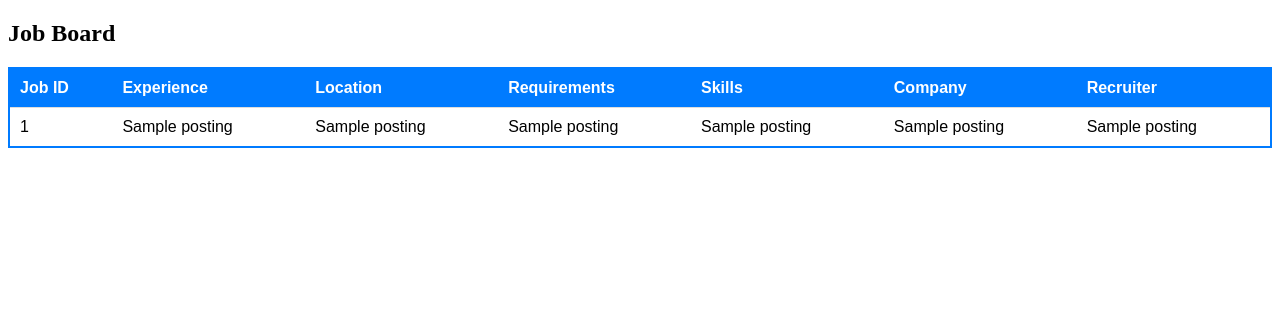
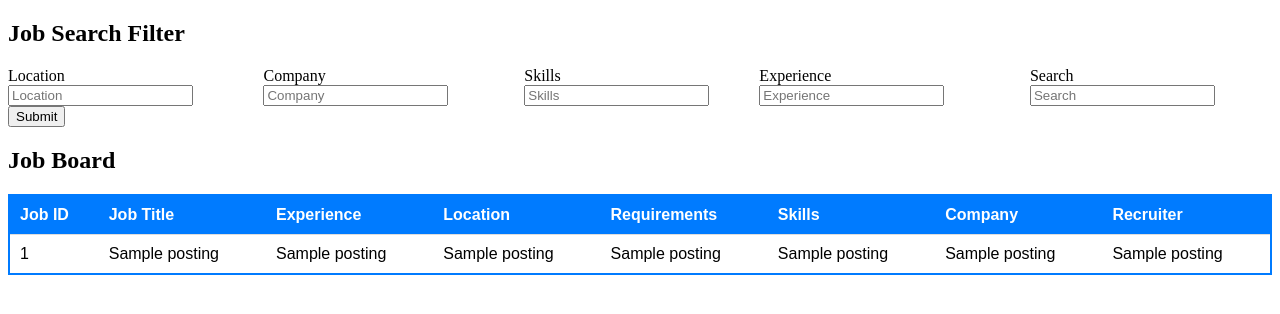
Before and after one commit to vbainwala/TalentTrove, a Flask app: template web_app/templates/job_board.html in a window 1280 px wide. Shown: the top 314 px of the page. Run offline with Flask 3, Linux system fonts and the light colour scheme; the template is opened without the code that fills it: most values are stand-ins (such as "Sample title", 1, 10 or a date in 2020); parts of the project's set-up code (start-up, migrations or seed data) failed here and were passed over.

Commit message:
Updating the Job Board to handle filter criteria

```diff
--- a/web_app/templates/job_board.html
+++ b/web_app/templates/job_board.html
@@ -3,13 +3,80 @@
 <head>
     <title>Available Jobs</title>
     <link rel="stylesheet" href="{{ url_for('static', filename='job-styles.css') }}">
+    <style>
+        .form-row {
+            display: flex;
+        }
+        .form-group {
+            margin-right: 10px;
+        }
+    </style>
 </head>
 <body>
+    <h2>Job Search Filter</h2>
+    <!-- <form method="post">
+        <label for="Location">Location</label>
+        <label for="Company">Company</label>
+        <label for="Skills">Skills</label>
+        <br>
+        <input type="text" name="Location"
+               placeholder="Location"
+               value="{{ request.form['Location'] }}"></input>
+        <input type="text" name="Company"
+                placeholder="Company"
+                value="{{ request.form['Company'] }}"></input>
+        <input type="text" name="Skills"
+                placeholder="Skills"
+                 value="{{ request.form['Skills'] }}"></input>
+        <br>
+
+        <br>
+
+        <br>
+
+        <br>
+
+        <br> -->
+        <!-- <br>
+        <button type="submit">Submit</button>
+    </form> -->
+    <form method="post">
+        <div class="form-row">
+            <div class="form-group">
+                <label for="Location">Location</label>
+                <input type="text" id="Location" name="Location"
+                placeholder="Location" value="{{request.form['Location']}}"></input>
+            </div>
+            <div class="form-group">
+                <label for="Company">Company</label>
+                <input type="text" id="Company" name="Company"
+                placeholder="Company" value="{{request.form['Company']}}"></input>
+            </div>
+            <div class="form-group">
+                <label for="Skills">Skills</label>
+                <input type="text" id="Skills" name="Skills"
+                placeholder="Skills" value="{{request.form['Skills']}}"></input>
+            </div>
+            <div class="form-group">
+                <label for="Experience">Experience</label>
+                <input type="text" id="Skills" name="Experience"
+                placeholder="Experience" value="{{request.form['Experience']}}"></input>
+            </div>
+            <div class="form-group">
+                <label for="Attribute Search">Search</label>
+                <input type="text" id="search" name="Search"
+                placeholder="Search" value="{{request.form['Search']}}"></input>
+            </div>
+        </div>
+        <input type="submit" value="Submit">
+    </form>
     <h2>Job Board</h2>
+    <div class="table-container">
     <table>
     <thead>
         <tr>
             <th>Job ID</th>
+            <th>Job Title</th>
             <th>Experience</th>
             <th>Location</th>
             <th>Requirements</th>
@@ -28,10 +95,11 @@
                 <td>{{ posting[4] }}</td>
                 <td>{{ posting[5] }}</td>
                 <td>{{ posting[6] }}</td>
+                <td>{{ posting[7] }}</td>
             </tr>
         {% endfor %}
     </tbody>
 </table>
-
+</div>
 </body>
 </html>
```
